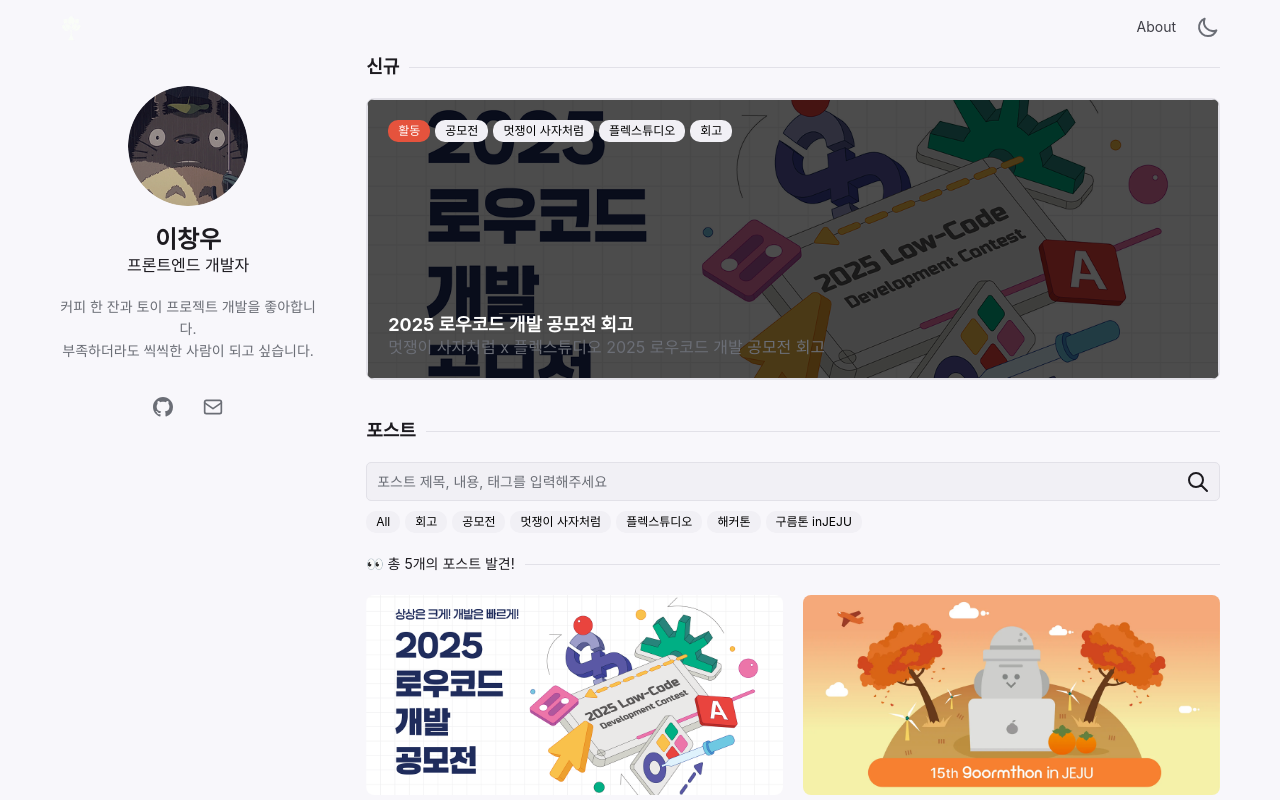
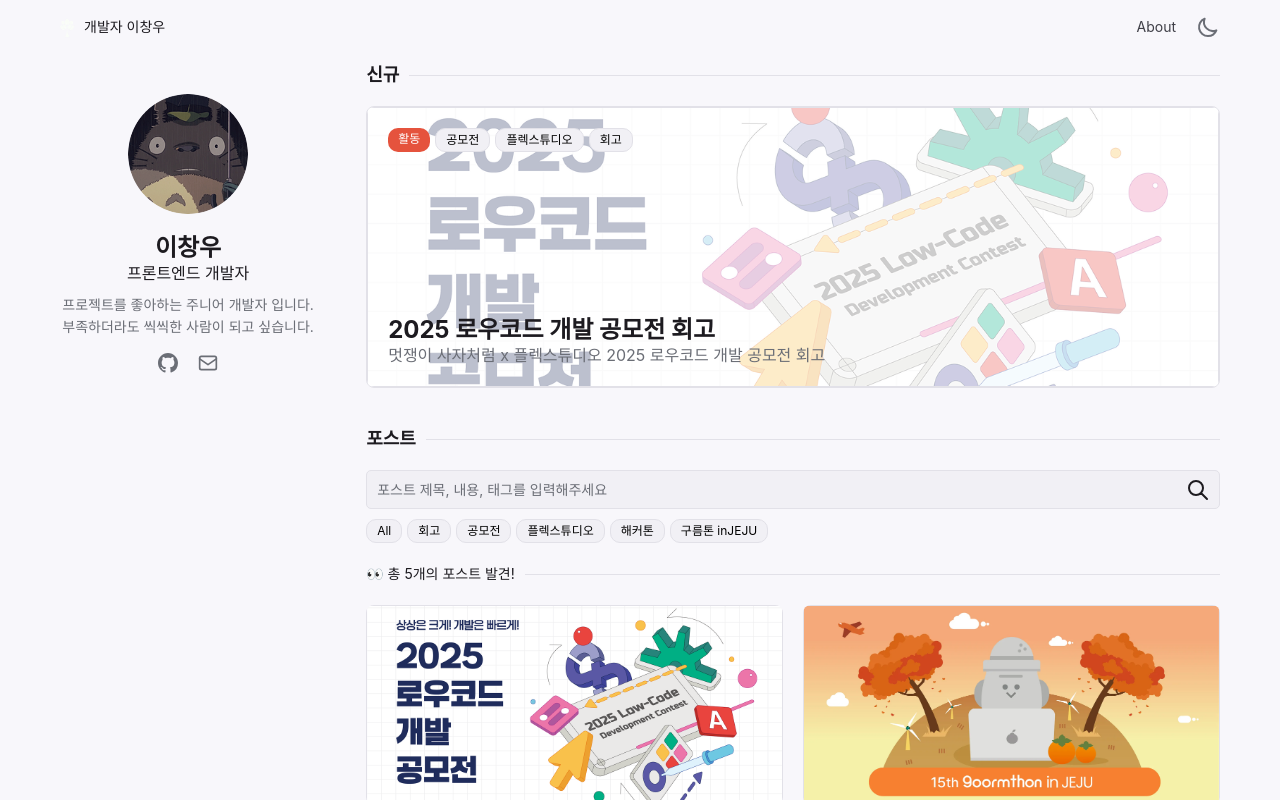
Before and after one commit to changchangwoo/DevBLOG, a Next.js app: page / in a window 1280 px wide. Shown: the top 800 px of the page. Built offline with nearby package versions, Linux system fonts and the light colour scheme.

Commit message:
Style : 메인페이지, 상세페이지 뱃지스타일 수정

```diff
--- a/_posts/activities/2025-flextudio-row-code.md
+++ b/_posts/activities/2025-flextudio-row-code.md
@@ -5,7 +5,7 @@
 author:
   name: "ChangWoo"
 coverImage: "/images/posts/activities/2025-flextudio-row-code/cover.png"
-tag: ["공모전", "멋쟁이 사자처럼", "플렉스튜디오", "회고"]
+tag: ["공모전", "플렉스튜디오", "회고"]
 ---
 
 - **2025년 10월은 말 그대로 내 인생에서 가장 극적인 시간이었다.**
--- a/_posts/activities/2025-goormthone_jeju.md
+++ b/_posts/activities/2025-goormthone_jeju.md
@@ -1,6 +1,6 @@
 ---
 title: "구름톤 in JEJU 15기 회고"
-excerpt: "조금 많이 지난 구름톤 in JEJU 15기 회고"
+excerpt: "처음하는 언어, 처음하는 해커톤"
 date: "2025-12-02"
 author:
   name: "ChangWoo"
@@ -20,28 +20,36 @@
 - 매 문항 고민하며 작성하다보니, 지원서 작성에만 3시간을 넘게 할애했다.
   - 지원서만 보고 합/불이 결정되는 만큼 어떤식으로 써야할지 도통 감이 안왔다.
 
-> **사용 가능한 프레임워크/라이브러리(React, Vue 등)를 나열하고, 그중 가장 자신 있는 기술을 하나 골라 이유를 설명해주세요. **
+> **사용 가능한 프레임워크/라이브러리(React, Vue 등)를 나열하고, 그중 가장 자신 있는 기술을 하나 골라 이유를 설명해주세요.**
+>
 > React 기반 프레임워크를 주력으로 사용해 프로젝트를 개발해왔고, 이에 대한 이해도를 작성했다.
 >
 > **최근 6개월 내에 가장 많은 시간을 들여 해결했던 기술적 문제를 작성해주세요.**
+>
 > 프로젝트를 리팩토링하며, 원치 않는 Open API 형식을 중간 레이어를 구축해 매핑하고 API 요청 횟수를 줄였던 경험을 작성했다.
 >
 > **현재 관심 있는 프론트엔드 기술이나 개념을 작성해주세요.**
+>
 > 배포 서비스 트래픽 증가로 관심이 생긴 SEO 최적화, GA 기반 유입 개선, 사용자 경험 향상을 통한 이탈률 감소에 대해 작성했다.
 >
-> **선호하거나 관심 있는 디자인 시스템을 작성해주세요. **
+> **선호하거나 관심 있는 디자인 시스템을 작성해주세요.**
+>
 > Tailwind CSS를 활용한 디자인 시스템 구축 경험과 장점, 가독성 한계를 극복한 방법을 작성했다.
 >
-> **구름톤 참여 동기를 작성해주세요. **
+> **구름톤 참여 동기를 작성해주세요.**
+>
 > 프로젝트 개발을 통한 성장을 추구하며, 구름톤은 이를 발휘할 수 있는 좋은 기회라고 작성했다.
 >
 > **구름톤을 통해 어떤 부분의 '성장'을 기대하고 있는지, 있다면 작성해주세요.**
+>
 > 사회의 영향을 끼치는 서비스를 만드는 것을 목표로 함에 있어, 사회 문제 해결을 주제로 다루는 구름톤에서 폭넓은 시각과 접근법을 배울 수 있을 것이라 작성했다.
 >
 > **협업 시 지키는 본인만의 규칙이나 전략은 무엇인가요? 갈등 상황이 발생했을 때의 해결 방법도 함께 알려주세요.**
+>
 > 그라운드 룰을 설정하는 것, 파트별 리드 개발자를 선정하고 의견을 존중하여 부수적 갈등을 차단시키는 것, 갈등 발생 시 문서화 하여 팀원 모두가 납득할 수 있는 객관적 결론을 도출하는 것 등을 작성했다.
 >
 > **진행하신 프로젝트 중 하나를 선택하여 설명해 주시고, 그 경험으로 인해 얻을 수 있었던 결과를 작성해주세요.**
+>
 > 부트캠프에서 진행했던 사이드 프로젝트를 설명했다. Socket IO를 통한 핵심 기능 담당, 트러블슈팅 과정, 첫 협업 경험을 통해 얻었던 성장을 강조했다.
 
 ### 합격과 걱정
--- a/app/MainProfile.tsx
+++ b/app/MainProfile.tsx
@@ -45,7 +45,7 @@
   return (
     <aside className="w-full">
       <div className="pt-[4rem]">
-        <div className="flex flex-col gap-[2rem]">
+        <div className="flex flex-col gap-[1rem]">
           <div className="flex flex-col gap-[2rem] items-center">
             <Image
               width={120}
@@ -60,12 +60,12 @@
             </div>
           </div>
           <p className="body3 text-descript text-center">
-            커피 한 잔과 토이 프로젝트 개발을 좋아합니다.
+            프로젝트를 좋아하는 주니어 개발자 입니다.
             <br />
             부족하더라도 씩씩한 사람이 되고 싶습니다.
           </p>
 
-          <div className="mt-[1rem] rounded-[8px] flex gap-[2rem] items-center justify-center relative">
+          <div className="rounded-[8px] flex gap-[1rem] items-center justify-center relative">
             {contactList.map((contact) => (
               <IconWithLabel
                 key={contact.label}
--- a/app/globals.css
+++ b/app/globals.css
@@ -243,6 +243,13 @@
   ):before {
   content: none;
 }
+.prose :where(blockquote p:first-of-type):not(:where([class~="not-prose"], [class~="not-prose"] *)):before {
+    content: none;
+}
+.prose :where(blockquote):not(:where([class~="not-prose"], [class~="not-prose"] *)) {
+    color: var(--color-descript);
+
+}
 
 .prose
   :where(code):not(:where([class~="not-prose"], [class~="not-prose"] *)):before,
@@ -287,6 +294,7 @@
 
 .prose strong {
   font-weight: 700;
+  color: var(--color-primary)
 }
 
 .prose table {
--- a/app/layout.tsx
+++ b/app/layout.tsx
@@ -17,7 +17,7 @@
 }>) {
   return (
     <html lang="ko">
-      <body className="bg-background">
+      <body className="bg-background ">
         <ThemeProvider>
           <Header />
           {children}
--- a/app/page.tsx
+++ b/app/page.tsx
@@ -15,7 +15,7 @@
   const categoryInfo = latestPost ? getCategoryInfo(latestPost.category) : null;
 
   return (
-    <div className="min-h-screen bg-background flex flex-col  pt-[46px]">
+    <div className="min-h-screen bg-background flex flex-col pt-[5.4rem]">
       <main>
         <div className="mx-auto max-w-[120rem] flex flex-col xl:flex-row gap-[2rem] xl:gap-[5rem] px-[2rem]">
           <div className="hidden xl:block xl:flex-[1.5] xl:min-w-0">
@@ -36,9 +36,9 @@
                             : "url(/images/common/main_bg.png)",
                         }}
                       >
-                        <div className="absolute inset-0 bg-black/70 group-hover:bg-black/70 transition-colors "></div>
+                        <div className="absolute inset-0 bg-white/70 dark:bg-black/70 group-hover:bg-white/80 dark:group-hover:bg-black/70 transition-colors "></div>
                         <div className="relative z-10 flex flex-col justify-between p-[2rem] min-h-[20rem] xl:min-h-[28rem] border border-boundary">
-                          <div className="flex gap-[0.5rem]">
+                          <div className="flex gap-[0.5rem] flex-wrap">
                             {categoryInfo && (
                               <Badge
                                 variant="category"
@@ -52,7 +52,7 @@
                             ))}
                           </div>
                           <div>
-                            <h1 className="title2 md:title1 text-white">
+                            <h1 className="title3 text-primary">
                               {latestPost.title}
                             </h1>
                             <h2 className="body1 text-descript">
--- a/app/post/[...slug]/page.tsx
+++ b/app/post/[...slug]/page.tsx
@@ -177,7 +177,7 @@
           <Giscus />
         </div>
         {/* PC버전 테이블 */}
-        <aside className="hidden xl:block absolute left-full top-[44rem] h-full">
+        <aside className="hidden xl:block absolute left-full top-[44rem] ">
           <div className="sticky top-24 w-[32rem]">
             <TableOfContents headings={headings} />
           </div>
--- a/components/Badge.tsx
+++ b/components/Badge.tsx
@@ -9,13 +9,13 @@
   variant = "tag",
   colorClass,
 }: BadgeProps) {
-  const baseClass = "caption px-4 rounded-[10px]";
+  const baseClass = "caption px-4 rounded-[10px] cursor-pointer border ";
 
   if (variant === "category" && colorClass) {
     return (
-      <div className={`${baseClass} ${colorClass} text-white`}>{children}</div>
+      <div className={`${baseClass} ${colorClass} text-white border-none`}>{children}</div>
     );
   }
 
-  return <div className={`${baseClass} bg-secondary`}>{children}</div>;
+  return <div className={`${baseClass} bg-secondary border-boundary`}>{children}</div>;
 }
--- a/components/Header/HeaderDesktop.tsx
+++ b/components/Header/HeaderDesktop.tsx
@@ -23,7 +23,7 @@
     <header
       className={`fixed top-0 left-0 right-0 z-50  hidden xl:block transition-transform duration-300 ease-in-out ${
         isScrolled
-          ? "bg-white/95 dark:bg-zinc-900/55 shadow-md backdrop-blur-sm"
+          ? "bg-background shadow-md backdrop-blur-sm"
           : "bg-transparent"
       } ${isVisible ? "translate-y-0" : "-translate-y-full"}`}
     >
@@ -40,10 +40,11 @@
             <Image
               src="/images/common/logo.svg"
               alt="Logo"
-              width={32}
-              height={32}
+              width={24}
+              height={24}
               className="transition-opacity hover:opacity-80"
             />
+            <h1 className="body3 text-primary">개발자 이창우</h1>
           </Link>
 
           <div className="flex items-center gap-6">
--- a/components/Header/HeaderMobile.tsx
+++ b/components/Header/HeaderMobile.tsx
@@ -39,11 +39,11 @@
             <Image
               src="/images/common/logo.svg"
               alt="Logo"
-              width={26}
-              height={26}
+              width={24}
+              height={24}
               className="transition-opacity hover:opacity-80"
             />
-            <h1 className="body3 text-primary">FE Developer Changwoo</h1>
+            <h1 className="body3 text-primary">개발자 이창우</h1>
           </Link>
 
           <div className="flex items-center gap-4">
--- a/components/IconWithLabel.tsx
+++ b/components/IconWithLabel.tsx
@@ -37,7 +37,7 @@
 }: IconWithLabelProps) {
   const content = (
     <>
-      <div className="text-descript group-hover:text-primary transition-colors p-[0.5rem] rounded-[6px] group-hover:bg-boundary">
+      <div className="text-descript group-hover:text-primary transition-colors p-[0.5rem] rounded-[6px] group-hover:bg-boundary cursor-pointer">
         {icon}
       </div>
       <span className="caption text-descript opacity-0 group-hover:opacity-100 transition-opacity absolute mt-[3rem]">
--- a/components/PostCard/PostCard.tsx
+++ b/components/PostCard/PostCard.tsx
@@ -22,7 +22,7 @@
                 src={post.coverImage}
                 alt={post.title}
                 fill
-                className="object-cover"
+                className="object-cover border border-boundary"
               />
             </div>
           )}
```
